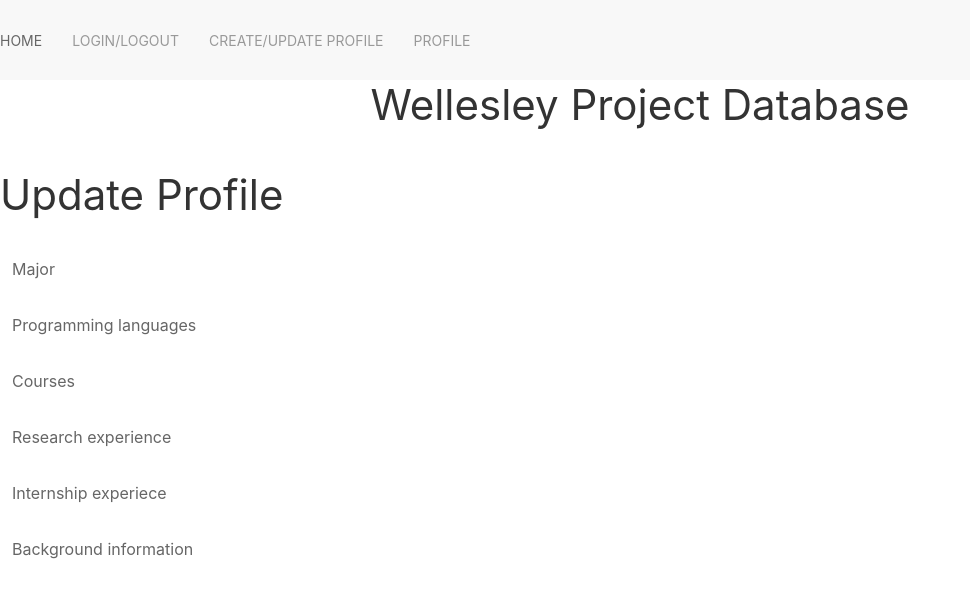
After one commit to AndreaLeon/semester-project-wellesleyprojectdatabase, a Flask app: page /profile/ in a window 1280 px wide. The commit adds this page. Shown: the top 598 px of the page, without its empty margins (0-970 px from the left). Run offline with Flask 2, Linux system fonts and the light colour scheme; the visitor is signed in with stand-in values (Sample User, id 1); some libraries are stand-ins or nearby versions.

Commit message:
Added viewProfile route

```diff
--- a/app.py
+++ b/app.py
@@ -157,6 +157,8 @@ def user(uid):
       flash('some kind of error '+str(err))
       return redirect( url_for('index') )
 
+
+
 @app.route('/logout/')
 def logout():
   try:
@@ -178,6 +180,7 @@ def logout():
   except Exception as err:
     flash('some kind of error '+str(err))
     return redirect( url_for('index') )
+
 
 
 @app.route('/createProfile',  methods=['GET', 'POST'])
@@ -369,6 +372,33 @@ def viewApplications():
   return redirect( url_for('index') )
 
 
+@app.route('/profile/', methods=['GET','POST'])
+def profile():
+  conn = dbconn2.connect(dsn)
+  try:
+    if 'uid' in session:
+      return render_template('viewProfile.html')
+    else:
+      flash('You are not logged in. Please login or join')
+      return redirect( url_for('index') )
+  except Exception as e:
+    flash(e)
+  return redirect( url_for('index') )
+
+# @app.route('/viewProfile/', methods=['GET', 'POST'])
+# def viewProfile():
+#   conn = dbconn2.connect(dsn)
+#   try:
+#     if 'uid' in session:
+#       return render_template('viewProfile')
+#     else:
+#       flash('You are not logged in. Please login or join')
+#       return redirect( url_for('login') )
+#   except Exception as e:
+#     flash(e)
+#     return redirect( url_for('index') )
+
+
 if __name__ == '__main__':
 
     if len(sys.argv) > 1:
--- a/templates/base.html
+++ b/templates/base.html
@@ -29,6 +29,7 @@
               <li><a href="{{ url_for('index') }}">Home</a>
               <li><a href="{{ url_for('login') }}">Login/Logout</a>
               <li><a href="{{ url_for('createProfile') }}">Create/Update Profile</a>
+              <li><a href="{{ url_for('profile') }}">Profile</a>
               {% if 'admin' in role %}
                 <li><a href="{{ url_for('projectApproval') }}">Approve Pending Projects</a>
               {% endif %}
--- /dev/null
+++ b/templates/viewProfile.html
@@ -0,0 +1,39 @@
+<!-- Parul Koul
+     profile.html
+     Created 5/1/18
+-->
+
+{% extends "base.html"%}
+
+{% block content %}
+
+<h1>Update Profile</h1>
+
+<table class="uk-table" id="profile">
+<tr><td>Major</td> <td></td></tr>
+<tr><td>Programming languages</td> <td></td></tr>
+<tr><td>Courses</td> <td></td></tr>
+<tr><td>Research experience</td> <td></td></tr>
+<tr><td>Internship experiece</td> <td></td></tr>
+<tr><td>Background information</td> <td></td></tr>
+</table>
+
+
+  <!-- <form id="profileForm" method="post">
+    <p><label for="major">Major: <input type="text" name="major"></label></p>
+    <p><label for="prog_languages">Programming languages you have experience with: </label><br>
+    <textarea class="uk-textarea" name="prog_languages" rows="2" cols="45" form= "profileForm"></textarea></p>
+    <p><label for="courses">Courses: </label><br>
+    <textarea class="uk-textarea" name="courses" rows="2" cols="45" form= "profileForm"></textarea></p>
+    <p><label for="research_exp">Research experience: </label><br>
+    <textarea class="uk-textarea" name="research_exp" rows="2" cols="45" form= "profileForm"></textarea></p>
+    <p><label for="internship_exp">Internship experience: </label><br>
+    <textarea class="uk-textarea" name="internship_exp" rows="2" cols="45" form= "profileForm"></textarea></p>
+    <p><label for="bg_info">Background info: </label><br>
+    <textarea class="uk-textarea" name="bg_info" rows="2" cols="45" form= "profileForm"></textarea></p>
+    <p><button class="uk-button" type="submit"> Update Profile</button></p>
+  </form> -->
+
+    <script src="//code.jquery.com/jquery-3.2.1.min.js"></script>
+
+{% endblock%}
```
Also changed, not shown: updateDB.py (+8 -0 lines).
